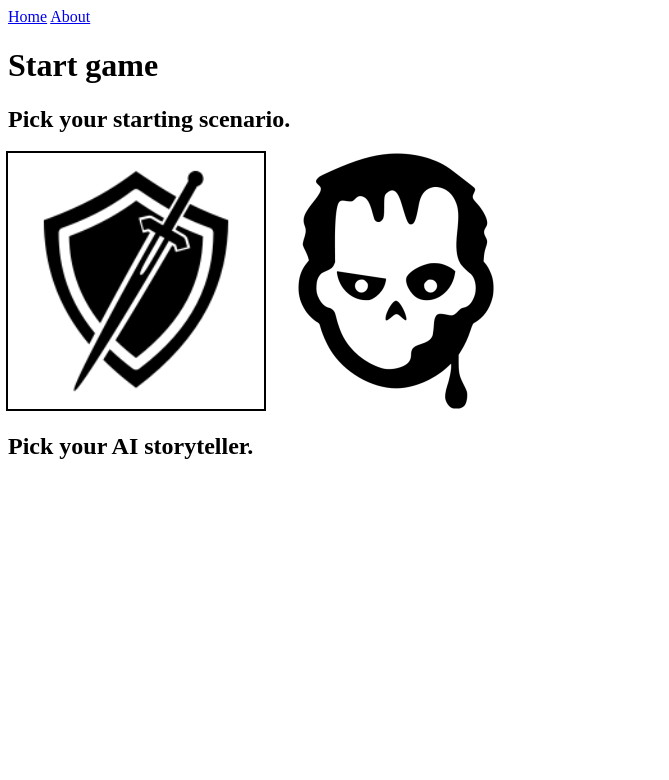
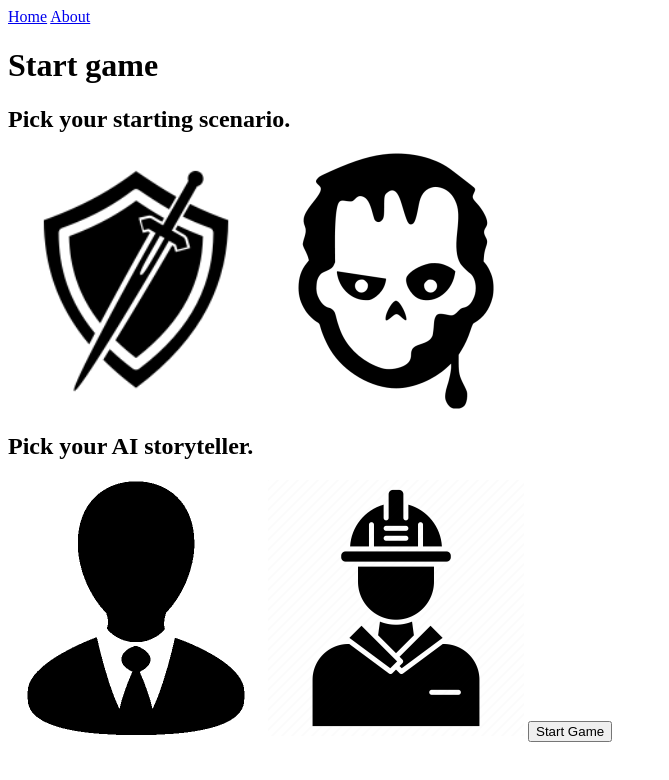
Before and after one commit to ethan-hawksley/ai-rpg, a SvelteKit app: page /start in a window 1280 px wide. Shown: the top 780 px of the page, without its empty margins (0-669 px from the left). Built offline with nearby package versions, Linux system fonts and the light colour scheme.

Commit message:
Refactor start form and add AI storyteller options with improved styling

```diff
--- a/src/routes/start/+page.svelte
+++ b/src/routes/start/+page.svelte
@@ -1,38 +1,67 @@
-<script>
+<script lang="ts">
+    import { onMount} from "svelte";
     import medieval from "$lib/assets/medieval.png";
   import zombie from "$lib/assets/zombie.png";
+
+  import serious from "$lib/assets/serious.png";
+  import creative from "$lib/assets/creative.png";
+
+  onMount(() => {
+      const startForm = document.getElementById("start-form") as HTMLFormElement | null
+      if (startForm) {
+          startForm.addEventListener("submit", (e) => {
+              e.preventDefault();
+              const formData = new FormData(startForm)
+              const formProps = Object.fromEntries(formData)
+              console.log(formProps)
+          })
+      }
+  })
 </script>
 
 <h1>Start game</h1>
-
+<form id="start-form">
     <h2>Pick your starting scenario.</h2>
-<label class="scenario-radio">
-    <input checked id="medieval" name="scenario" type="radio" value="medieval"/>
+    <label class="radio">
+        <input id="medieval" name="scenario" type="radio" value="medieval"/>
         <img alt="Medieval" src={medieval}>
     </label>
 
-<label class="scenario-radio">
+    <label class="radio">
         <input id="zombie" name="scenario" type="radio" value="zombie"/>
         <img alt="Zombie" src={zombie}>
     </label>
 
     <h2>Pick your AI storyteller.</h2>
 
+    <label class="radio">
+        <input id="serious" name="storyteller" type="radio" value="serious"/>
+        <img alt="Serious" src={serious}>
+    </label>
+
+    <label class="radio">
+        <input id="creative" name="storyteller" type="radio" value="creative"/>
+        <img alt="Creative" src={creative}>
+    </label>
+
+    <button type="submit">Start Game</button>
+</form>
+
 <style>
-    .scenario-radio > input {
+    .radio > input {
         position: absolute;
         opacity: 0;
         width: 0;
         height: 0;
     }
 
-    .scenario-radio > img {
+    .radio > img {
         cursor: pointer;
         width: min(20vw, 300px);
         aspect-ratio: 1/1;
     }
 
-    .scenario-radio > input:checked + img {
+    .radio > input:checked + img {
         outline: 2px solid black;
     }
 </style>
```
Also changed, not shown: src/lib/assets/creative.png (added), src/lib/assets/serious.png (added). Lines whose indentation alone changed are shown as unchanged.
